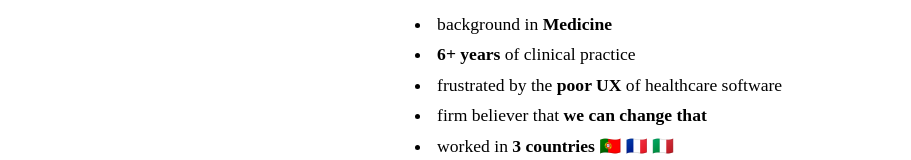
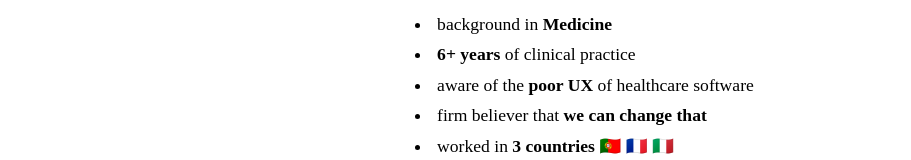
Before and after one commit to jsantos42/portfolio_v1, a Next.js app: page /Home in a window 1280 px wide. Shown: the part 231-391 px from the top of the page, without its empty margins (0-911 px from the left). Built offline with nearby package versions, Linux system fonts and the light colour scheme.

Commit message:
feat: update description to be less negative

```diff
--- a/src/pages/Home.js
+++ b/src/pages/Home.js
@@ -141,7 +141,7 @@ const Home = () => {
                 <ul>
                     <li>background in <Highlight>Medicine</Highlight></li>
 					<li><Highlight>6+ years</Highlight> of clinical practice</li>
-					<li>frustrated by the <Highlight>poor UX</Highlight> of healthcare software</li>
+					<li>aware of the <Highlight>poor UX</Highlight> of healthcare software</li>
 					<li>firm believer that <Highlight>we can change that</Highlight></li>
                     <li>worked in <Highlight>3 countries</Highlight> 🇵🇹 🇫🇷 🇮🇹</li>
 					<li>speak <Highlight>5 languages</Highlight> 🇵🇹 🇬🇧 🇫🇷 🇮🇹 🇪🇸</li>
```
